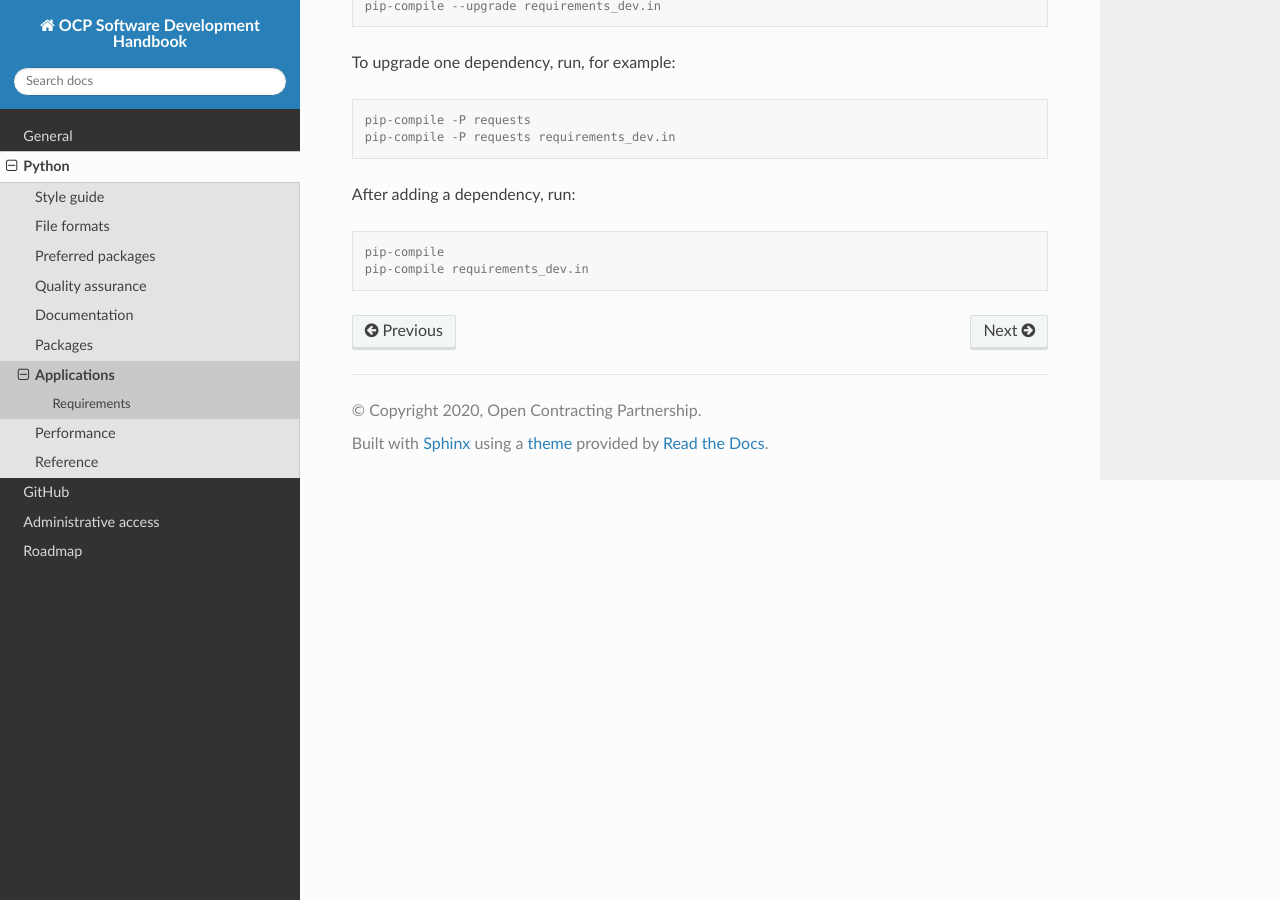
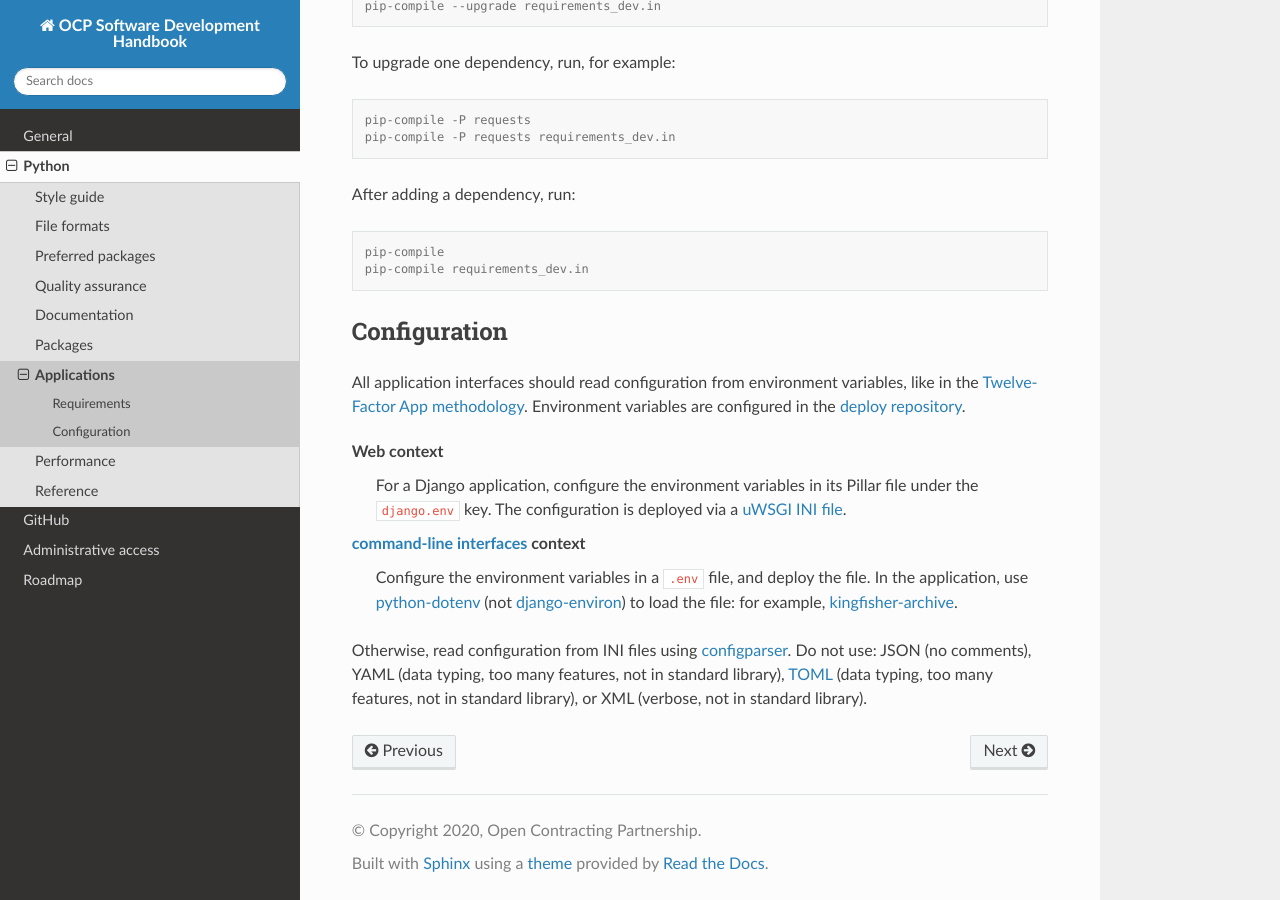
Before and after one commit to open-contracting/software-development-handbook, a Sphinx documentation site: the page built from docs/python/applications.rst, in a window 1280 px wide and 900 px high, scrolled down 1417 px. Built offline with Sphinx 7.4.7 and the Read the Docs theme 2.0.0, drawn with Linux system fonts in a browser that asks for light colours.

Commit message:
Add section on application configuration

```diff
--- a/docs/python/applications.rst
+++ b/docs/python/applications.rst
@@ -60,3 +60,15 @@ After adding a dependency, run:
 
    pip-compile
    pip-compile requirements_dev.in
+
+Configuration
+-------------
+
+All application interfaces should read configuration from environment variables, like in the `Twelve-Factor App methodology <https://12factor.net>`__. Environment variables are configured in the `deploy repository <https://github.com/open-contracting/deploy>`__.
+
+Web context
+  For a Django application, configure the environment variables in its Pillar file under the ``django.env`` key. The configuration is deployed via a `uWSGI INI file <https://uwsgi-docs.readthedocs.io/en/latest/Configuration.html>`__.
+:ref:`command-line interfaces<scripts>` context
+  Configure the environment variables in a ``.env`` file, and deploy the file. In the application, use `python-dotenv <https://pypi.org/project/python-dotenv/>`__ (not `django-environ <https://pypi.org/project/django-environ/>`__) to load the file: for example, `kingfisher-archive <https://github.com/open-contracting/kingfisher-archive/blob/master/manage.py>`__.
+
+Otherwise, read configuration from INI files using `configparser <https://docs.python.org/3/library/configparser.html>`__. Do not use: JSON (no comments), YAML (data typing, too many features, not in standard library), `TOML <https://github.com/madmurphy/libconfini/wiki/An-INI-critique-of-TOML>`__ (data typing, too many features, not in standard library), or XML (verbose, not in standard library).
--- a/docs/python/code.rst
+++ b/docs/python/code.rst
@@ -200,6 +200,8 @@ Follow `best practices <https://www.psycopg.org/docs/usage.html#sql-injection>`_
 
       cur.execute(SQL("SELECT * FROM {}".format('collection'))  # AVOID
 
+.. _scripts:
+
 Scripts
 -------
 
```
